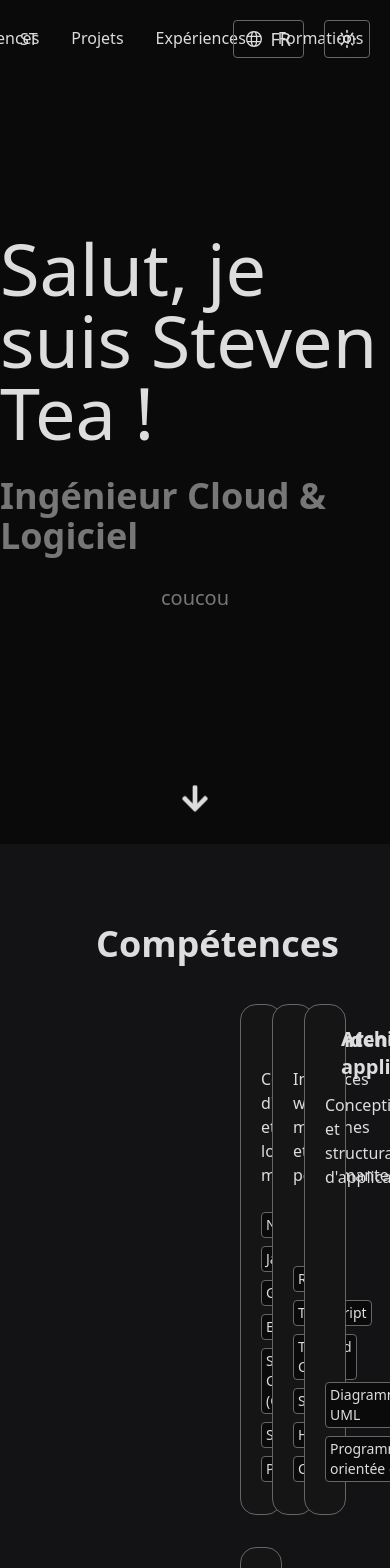
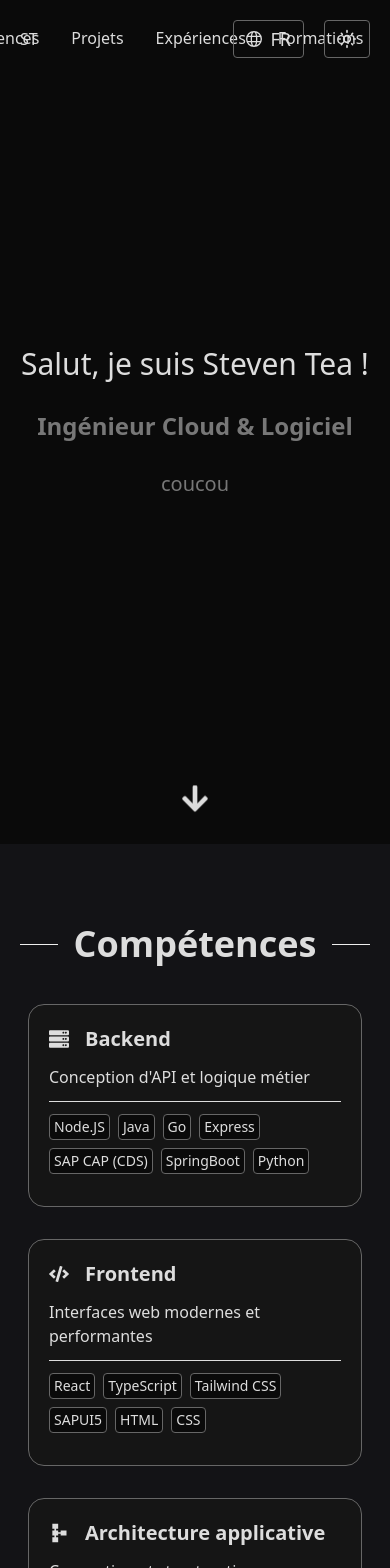
Before and after one commit to Ouistitive/portfolio, a React (Vite) app: page /portfolio/ in a window 390 px wide. Shown: the top 1568 px of the page. Built offline with nearby package versions, Linux system fonts and the light colour scheme.

Commit message:
mobile version for skills/projects/contacts/intro sections

```diff
--- a/src/components/business/SkillCard.tsx
+++ b/src/components/business/SkillCard.tsx
@@ -14,7 +14,7 @@ export function SkillCard({ Icon, title, description, tags }: SkillCardProps) {
 	return (
 		<Card className="flex flex-col gap-3">
 			<div className="flex items-center gap-4">
-				<Icon size={30} />
+				<Icon className="shrink-0 text-xl md:text-2xl lg:text-3xl" />
 				<p className="font-bold text-xl">{title}</p>
 			</div>
 			<p>{description}</p>
--- a/src/components/generics/SubHeader.tsx
+++ b/src/components/generics/SubHeader.tsx
@@ -3,5 +3,5 @@ interface SubHeader {
 }
 
 export function SubHeader({ title }: SubHeader) {
-	return <p className="text-2xl text-text-subtitle">{title}</p>;
+	return <p className="text-center text-2xl text-text-subtitle">{title}</p>;
 }
--- a/src/components/generics/Title.tsx
+++ b/src/components/generics/Title.tsx
@@ -4,7 +4,7 @@ interface TitleProps {
 
 export function Title({ title }: TitleProps) {
 	return (
-		<div className="mx-20 my-10 flex items-center gap-4 text-4xl">
+		<div className="mx-5 my-10 flex items-center gap-4 text-4xl md:mx-20">
 			<hr className="flex-1 border-line" />
 			<span className="whitespace-nowrap font-semibold">{title}</span>
 			<hr className="flex-1 border-line" />
--- a/src/components/sections/ContactSection.tsx
+++ b/src/components/sections/ContactSection.tsx
@@ -11,7 +11,7 @@ export function ContactSection() {
 	return (
 		<section className="flex flex-col items-center gap-20">
 			<SubHeader title={t("contactSection.subheader")} />
-			<div className="flex w-full justify-center gap-15">
+			<div className="flex flex-col justify-center gap-5 md:w-full md:flex-row md:gap-15">
 				<ContactCard
 					Icon={FaGithub}
 					text={t("contactSection.contacts.github")}
--- a/src/components/sections/IntroductionSection.tsx
+++ b/src/components/sections/IntroductionSection.tsx
@@ -6,8 +6,10 @@ export function IntroductionSection() {
 
 	return (
 		<section className="relative flex h-screen flex-col items-center justify-center gap-7 bg-bg-surface">
-			<p className="text-7xl">{t("introductionSection.welcome")}</p>
-			<p className="font-bold text-4xl text-text-subtitle">
+			<p className="text-center text-3xl md:text-7xl">
+				{t("introductionSection.welcome")}
+			</p>
+			<p className="text-center font-bold text-2xl text-text-subtitle md:text-4xl">
 				{t("introductionSection.profession")}
 			</p>
 			<p className="text-text-subtitle text-xl">
--- a/src/components/sections/ProjectsSection.tsx
+++ b/src/components/sections/ProjectsSection.tsx
@@ -36,7 +36,7 @@ export function ProjectsSection() {
 	return (
 		<section className="flex flex-col items-center gap-15">
 			<SubHeader title={t("projectsSection.subheader")} />
-			<aside className="mx-60 grid grid-cols-2 gap-8">
+			<aside className="mx-7 grid gap-8 md:mx-60 md:grid-cols-2">
 				{projects.map((project) => (
 					<ProjectCard key={project.title} {...project} />
 				))}
--- a/src/components/sections/SkillsSection.tsx
+++ b/src/components/sections/SkillsSection.tsx
@@ -43,7 +43,7 @@ export function SkillsSection() {
 	];
 
 	return (
-		<section className="mx-60 grid grid-cols-3 gap-8">
+		<section className="mx-7 flex flex-col gap-8 md:mx-60 md:grid md:grid-cols-3">
 			{skills.map((skill) => (
 				<SkillCard
 					key={skill.key}
```
